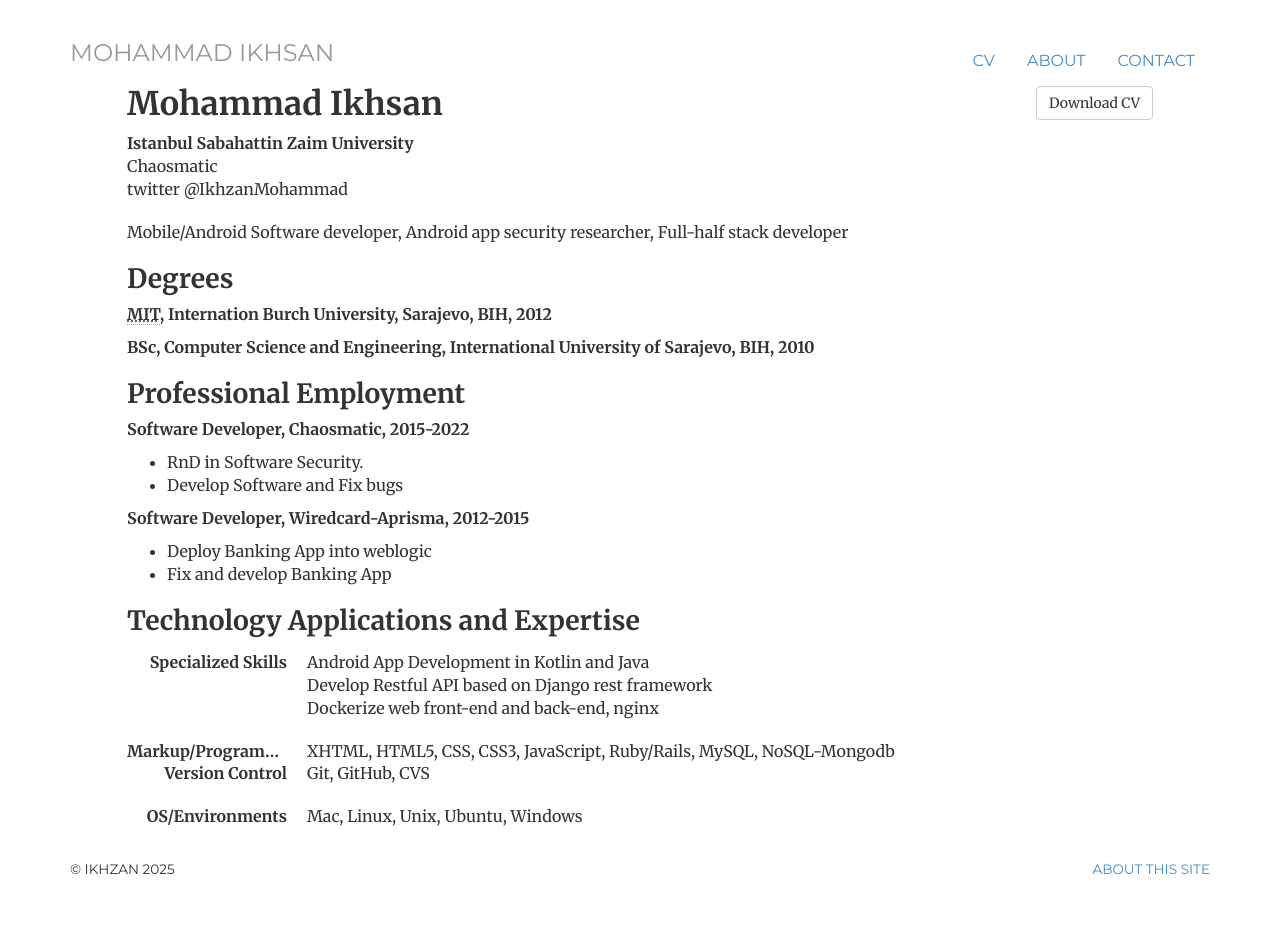
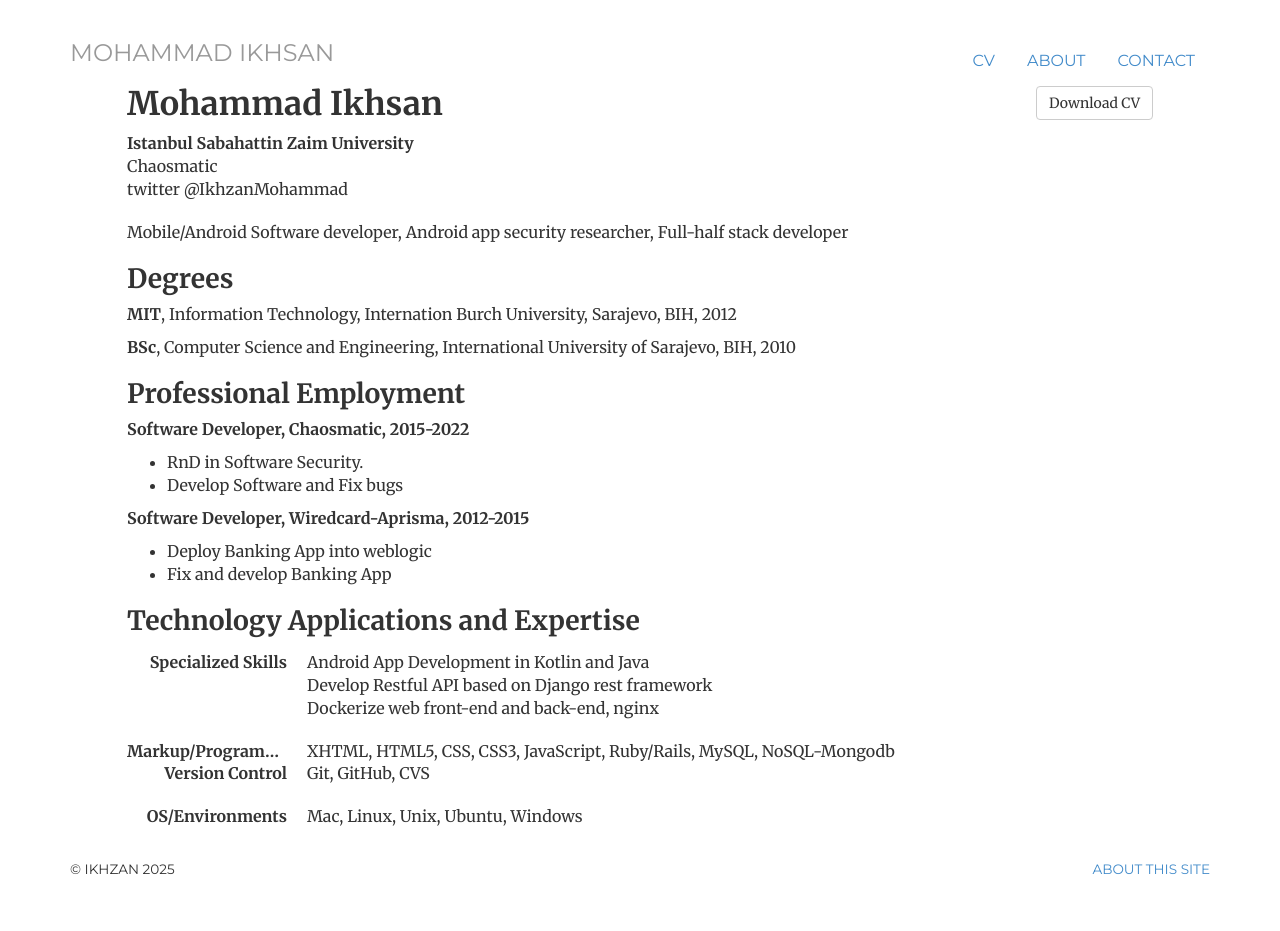
Before and after one commit to ikhzan/ikhzan.github.io, a Jekyll site: the page built from cv/index.html, in a window 1280 px wide. Built offline with Jekyll 4.4.1, drawn with Linux system fonts in a browser that asks for light colours.

Commit message:
update cv

```diff
--- a/contact/index.html
+++ b/contact/index.html
@@ -13,7 +13,6 @@ description: Contact information.
 
 	<ul class="list-unstyled">
 	<li><a href="http://github.com/ikhzan">@GitHub</a></li>
-	<!-- <li><a href="http://jsfiddle.net/user/jmcglone/fiddles/">@jsfiddle</a></li> -->
 	<li>Or by sending an e-mail to ikhzan.developer@gmail.com</li>
 	</ul>
 
--- a/cv/index.html
+++ b/cv/index.html
@@ -21,8 +21,8 @@ description: Current CV for Mohammad Ikhsan.
 
     <p>Mobile/Android Software developer, Android app security researcher, Full-half stack developer</p>
     <h2>Degrees</h2>
-    <p><strong><abbr title="Masters of Information Science">MIT</abbr>, Internation Burch University, Sarajevo, BIH, 2012</strong><br>
-    <p><strong>BSc, Computer Science and Engineering, International University of Sarajevo, BIH, 2010</strong></p>
+    <p><strong>MIT</strong>, Information Technology,  Internation Burch University, Sarajevo, BIH, 2012<br>
+    <p><strong>BSc</strong>, Computer Science and Engineering, International University of Sarajevo, BIH, 2010</p>
 
     <h2>Professional Employment</h2>
     <p><strong>Software Developer, Chaosmatic, 2015-2022</strong></p>
```
Also changed, not shown: _includes/analytics.html (+9 -0 lines).
